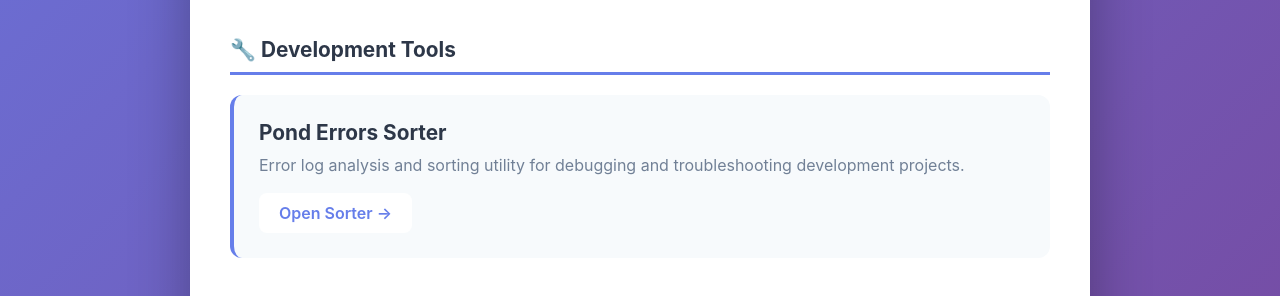
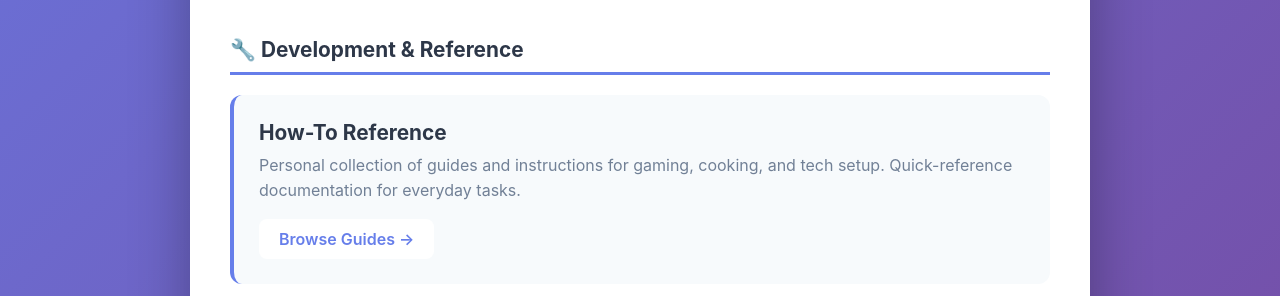
Before and after one commit to roachdaniel/roachdaniel.github.io, a plain HTML site: page index.html in a window 1280 px wide. Shown: the part 952-1248 px from the top of the page. Drawn offline with Linux system fonts and the light colour scheme.

Commit message:
Update index.html

```diff
--- a/index.html
+++ b/index.html
@@ -229,11 +229,17 @@
             </div>
         </div>
 
-        <!-- Development Tools Section -->
+        <!-- Development & Reference Tools Section -->
         <div class="section">
             <h2 class="section-title">
-                🔧 Development Tools
+                🔧 Development & Reference
             </h2>
+
+            <div class="card">
+                <h3>How-To Reference</h3>
+                <p>Personal collection of guides and instructions for gaming, cooking, and tech setup. Quick-reference documentation for everyday tasks.</p>
+                <a href="https://roachdaniel.github.io/how-to-reference/" target="_blank">Browse Guides →</a>
+            </div>
 
             <div class="card">
                 <h3>Pond Errors Sorter</h3>
```
